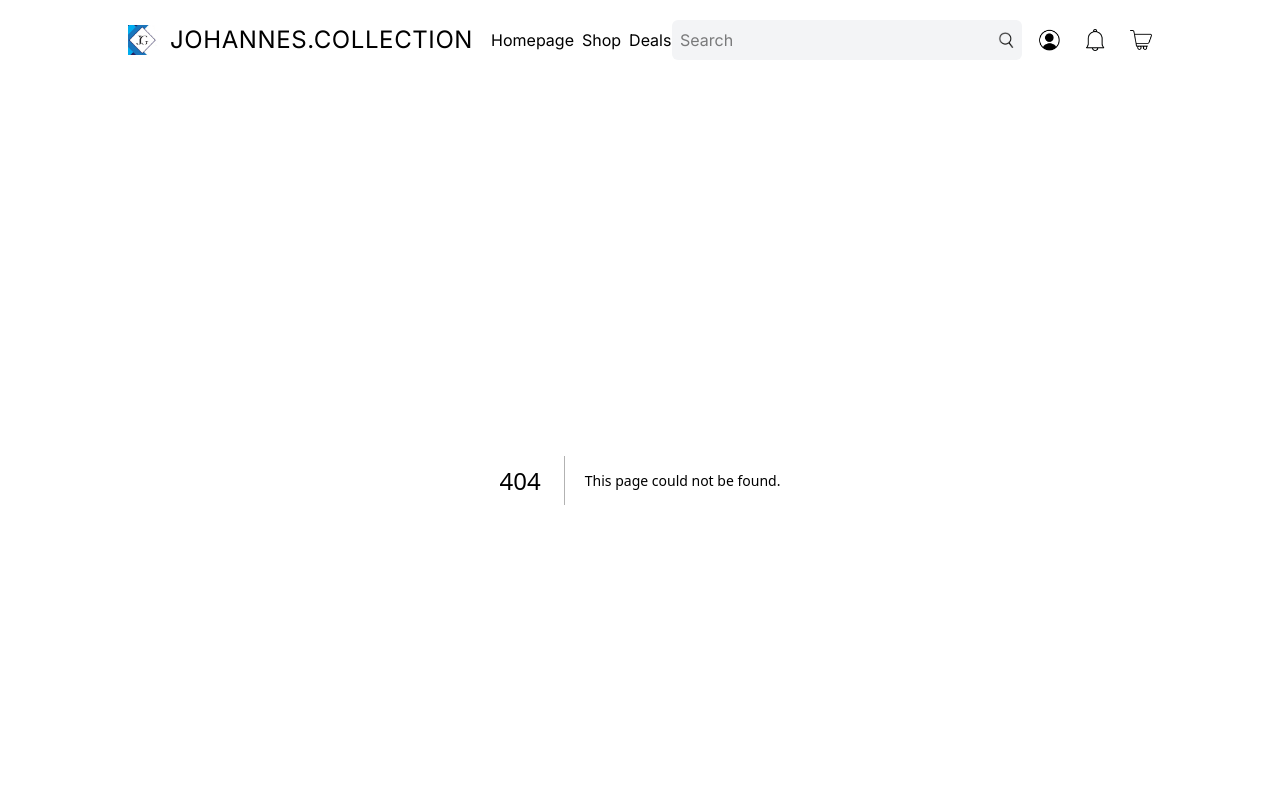
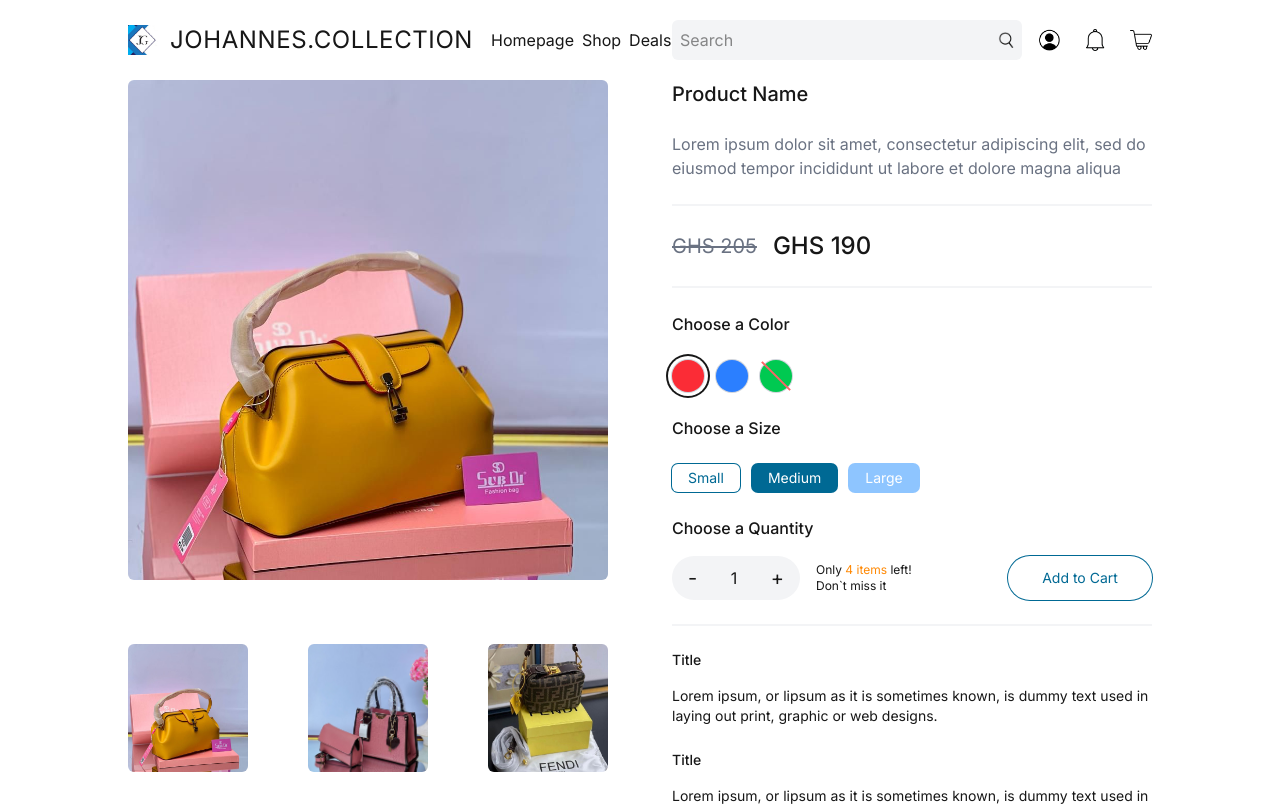
Before and after one commit to JohannesGrosseBoyman/JOHANNES.COLLECTION, a Next.js app: page /test in a window 1280 px wide. Before the commit this address had no page. Shown: the top 806 px of the page. Built offline with nearby package versions, Linux system fonts and the light colour scheme.

Commit message:
create singlePage and components ProductImages, CustomizeProduct and Add

```diff
--- /dev/null
+++ b/app/[slug]/page.js
@@ -0,0 +1,46 @@
+import React from "react";
+import ProductImages from "../../components/ProductImages";
+import CustomizeProduct from '@/components/CustomizeProduct';
+import Add from '@/components/Add';
+
+const SingelPage = () => {
+  return (
+    <div className="px-2 md:px-8 lg:px-16 xl:px-32 2xl:px-64 relative flex flex-col lg:flex-row gap-16">
+      {/* Image */}
+      <div className="w-full lg:w-1/2 lg:sticky top-20 h-max">
+        <ProductImages />
+      </div>
+      {/* Texts */}
+      <div className="w-full lg:w-1/2 flex flex-col gap-6">
+        <h1 className="text-xl font-medium">Product Name</h1>
+        <p className="text-gray-500">
+          Lorem ipsum dolor sit amet, consectetur adipiscing elit, sed do
+          eiusmod tempor incididunt ut labore et dolore magna aliqua
+        </p>
+        <div className="h-[2px] bg-gray-100"/>
+        <div className="flex items-center gap-4">
+            <h3 className="text-xl text-gray-500 line-through">GHS 205</h3>
+            <h2 className="font-medium text-2xl">GHS 190</h2>
+        </div>
+        <div className="h-[2px] bg-gray-100"/>
+        <CustomizeProduct />
+        <Add />
+        <div className="h-[2px] bg-gray-100"/>
+        <div className="text-sm">
+            <h4 className="font-medium mb-4">Title</h4>
+            <p>Lorem ipsum, or lipsum as it is sometimes known, is dummy text used in laying out print, graphic or web designs.</p>
+        </div>
+        <div className="text-sm">
+            <h4 className="font-medium mb-4">Title</h4>
+            <p>Lorem ipsum, or lipsum as it is sometimes known, is dummy text used in laying out print, graphic or web designs.</p>
+        </div>
+        <div className="text-sm">
+            <h4 className="font-medium mb-4">Title</h4>
+            <p>Lorem ipsum, or lipsum as it is sometimes known, is dummy text used in laying out print, graphic or web designs.</p>
+        </div>
+      </div>
+    </div>
+  );
+};
+
+export default SingelPage;
--- /dev/null
+++ b/components/Add.js
@@ -0,0 +1,42 @@
+"use client";
+import React, { useState } from "react";
+
+const Add = () => {
+  const [quantity, setQuantity] = useState(1);
+
+  // TEMPORARY
+  const stock = 4;
+
+  const handleQuantity = (p) => {
+    if (p === "d" && quantity > 1) {
+        setQuantity((prev) => prev - 1);
+    }
+    if (p === "i" && quantity < stock) {
+        setQuantity((prev) => prev + 1);
+    }
+  };
+
+  return (
+    <div className="flex flex-col gap-4">
+      <h4 className="font-medium">Choose a Quantity</h4>
+      <div className="flex justify-between">
+        <div className="flex items-center gap-4">
+          <div className="bg-gray-100 py-2 px-4 rounded-3xl flex items-center justify-between w-32">
+            <button className="cursor-pointer text-xl" onClick={()=> handleQuantity("d")} >-</button>
+            {quantity}
+            <button className="cursor-pointer text-xl" onClick={()=> handleQuantity("i")} >+</button>
+          </div>
+          <div className="text-xs">
+            Only <span className="text-orange-400">4 items</span> left!
+            <br /> {"Don`t"} miss it
+          </div>
+        </div>
+        <button className="w-36 text-sm rounded-3xl ring-1 ring-primary text-primary py-2 px-4 hover:bg-primary hover:text-white disabled:cursor-not-allowed disabled:bg-blue-300 disabled:text-white disabled:ring-none">
+          Add to Cart
+        </button>
+      </div>
+    </div>
+  );
+};
+
+export default Add;
--- /dev/null
+++ b/components/CustomizeProduct.js
@@ -0,0 +1,32 @@
+import React from "react";
+
+const CustomizeProduct = () => {
+  return (
+    <div className="flex flex-col gap-6">
+      <h4 className="font-medium">Choose a Color</h4>
+      <ul className="flex items-center gap-3">
+        <li className="w-8 h-8 rounded-full ring-1 ring-gray-300 cursor-pointer relative bg-red-500">
+          <div className="absolute w-10 h-10 rounded-full ring-2 top-1/2 left-1/2 transform -translate-x-1/2 -translate-y-1/2" />
+        </li>
+        <li className="w-8 h-8 rounded-full ring-1 ring-gray-300 cursor-pointer relative bg-blue-500"></li>
+        <li className="w-8 h-8 rounded-full ring-1 ring-gray-300 cursor-not-allowed relative bg-green-500">
+          <div className="absolute w-10 h-[2px] bg-red-400 rotate-45 top-1/2 left-1/2 transform -translate-x-1/2 -translate-y-1/2" />
+        </li>
+      </ul>
+      <h4 className="font-medium">Choose a Size</h4>
+      <ul className="flex items-center gap-3">
+        <li className="ring-1 ring-primary text-primary rounded-md py-1 px-4 text-sm cursor-pointer">
+          Small
+        </li>
+        <li className="ring-1 ring-primary text-white bg-primary rounded-md py-1 px-4 text-sm cursor-pointer">
+          Medium
+        </li>
+        <li className="ring-1 ring-blue-300 text-white bg-blue-300 rounded-md py-1 px-4 text-sm cursor-not-allowed">
+          Large
+        </li>
+      </ul>
+    </div>
+  );
+};
+
+export default CustomizeProduct;
--- /dev/null
+++ b/components/ProductImages.js
@@ -0,0 +1,47 @@
+"use client";
+
+import Image from "next/image";
+import React, { useState } from "react";
+
+const images = [
+  { id: 1, url: "/bag_yellow.jpg" },
+  { id: 2, url: "/bag_rose02.jpg" },
+  { id: 3, url: "/bag_black.jpg" },
+];
+
+const ProductImages = () => {
+  const [index, setIndex] = useState(0);
+
+  return (
+    <div>
+      <div className="h-[500px] relative">
+        <Image
+          src={images[index].url}
+          alt=""
+          fill
+          sizes="50vw"
+          className="object-cover rounded-md"
+        />
+      </div>
+      <div className="flex justify-between gap-4 mt-8">
+        {images.map((img, i) => (
+          <div
+            className="w-1/4 h-32 relative gap-4 mt-8 cursor-pointer"
+            key={img.id}
+            onClick={() => setIndex(i)}
+          >
+            <Image
+              src={img.url}
+              alt=""
+              fill
+              sizes="30vw"
+              className="object-cover rounded-md"
+            />
+          </div>
+        ))}
+      </div>
+    </div>
+  );
+};
+
+export default ProductImages;
```
